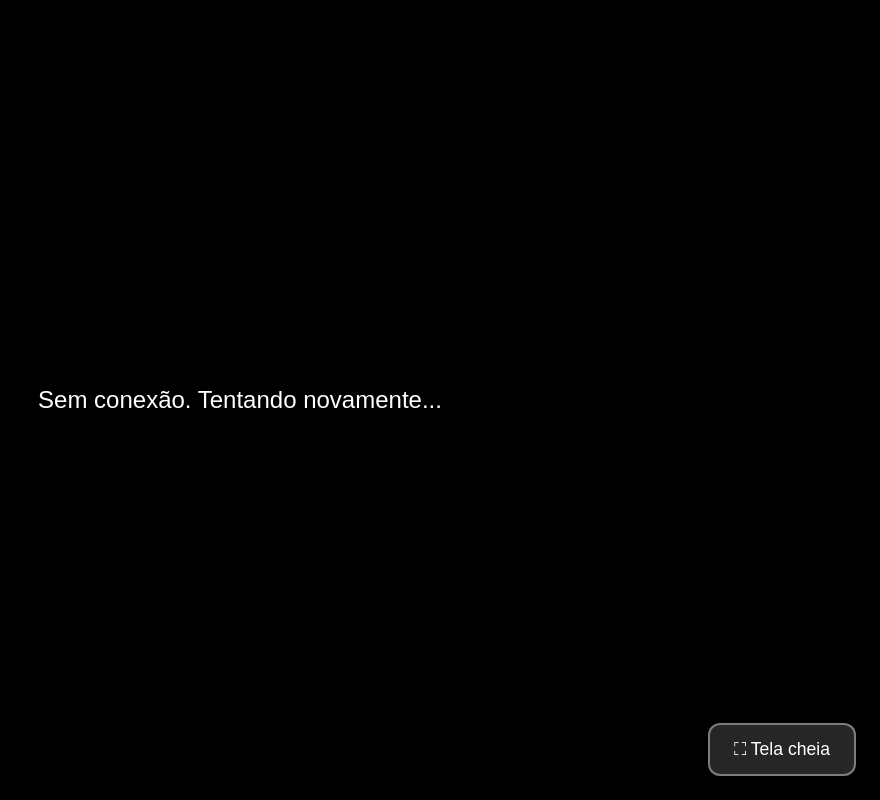
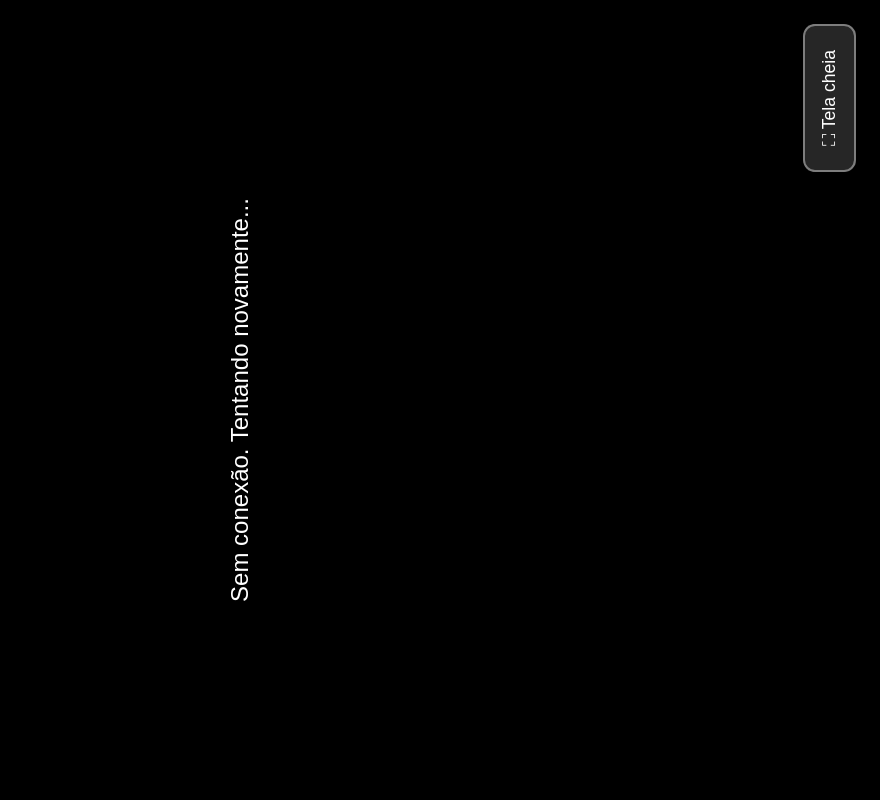
Before and after one commit to lojaspontoe/tv-conteudo-ponto-e, a plain HTML site: page index.html in a window 1280 px wide. Shown: the whole page, without its empty margins (400-1280 px from the left). Drawn offline with Linux system fonts and the light colour scheme; no server answers.

Commit message:
Corrige orientacao do status-overlay e botao tela cheia

```diff
--- a/index.html
+++ b/index.html
@@ -34,7 +34,7 @@
       transform: translate(-50%, -50%) rotate(90deg);
     }
     #status-overlay {
-      position: fixed; inset: 0; background: #000;
+      position: absolute; inset: 0; background: #000;
       display: flex; align-items: center; justify-content: center; z-index: 10;
     }
     #status-texto {
@@ -44,7 +44,7 @@
     #overlay-bloqueio { position: fixed; inset: 0; z-index: 20; cursor: none; }
 
     #btn-fullscreen {
-      position: fixed;
+      position: absolute;
       bottom: 24px;
       right: 24px;
       z-index: 30;
@@ -68,13 +68,12 @@
     <img id="player-imagem-a" class="camada" alt="" />
     <img id="player-imagem-b" class="camada" alt="" />
     <video id="player-video" class="camada" muted playsinline preload="auto"></video>
-  </div>
-  <div id="status-overlay">
-    <p id="status-texto">Carregando...</p>
+    <div id="status-overlay">
+      <p id="status-texto">Carregando...</p>
+    </div>
+    <button id="btn-fullscreen" onclick="entrarTelaCheia()">⛶ Tela cheia</button>
   </div>
   <div id="overlay-bloqueio"></div>
-
-  <button id="btn-fullscreen" onclick="entrarTelaCheia()">⛶ Tela cheia</button>
 
   <script>
     function entrarTelaCheia() {
```
